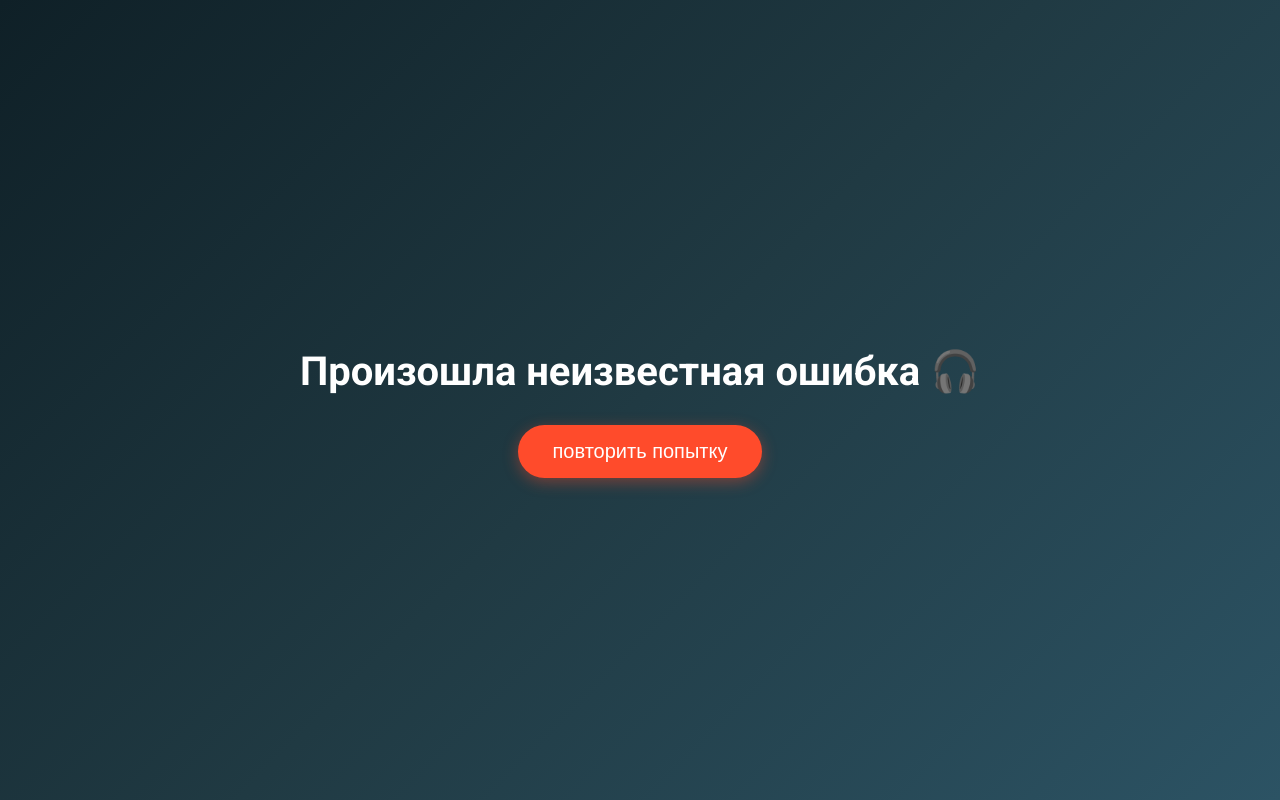
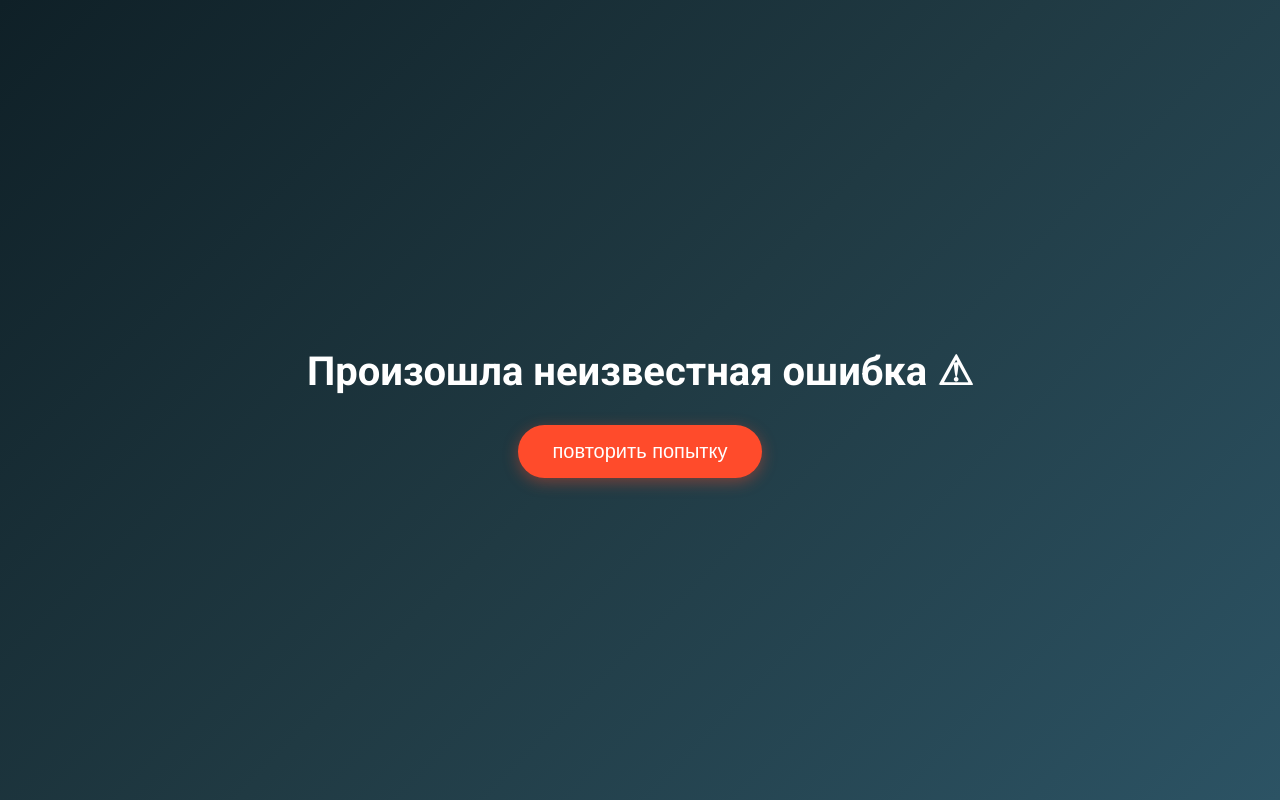
Before and after one commit to nasral214/soundtag-site, a plain HTML site: page index.html in a window 1280 px wide. Drawn offline with Linux system fonts and the light colour scheme.

Commit message:
index.html

```diff
--- a/index.html
+++ b/index.html
@@ -41,7 +41,7 @@
 </head>
 <body>
 
-  <h1>Произошла неизвестная ошибка  🎧</h1>
+  <h1>Произошла неизвестная ошибка  ⚠</h1>
   <button onclick="playMusic()">повторить попытку</button>
 
   <audio id="myAudio" src="music.mp3" preload="auto"></audio>
```
